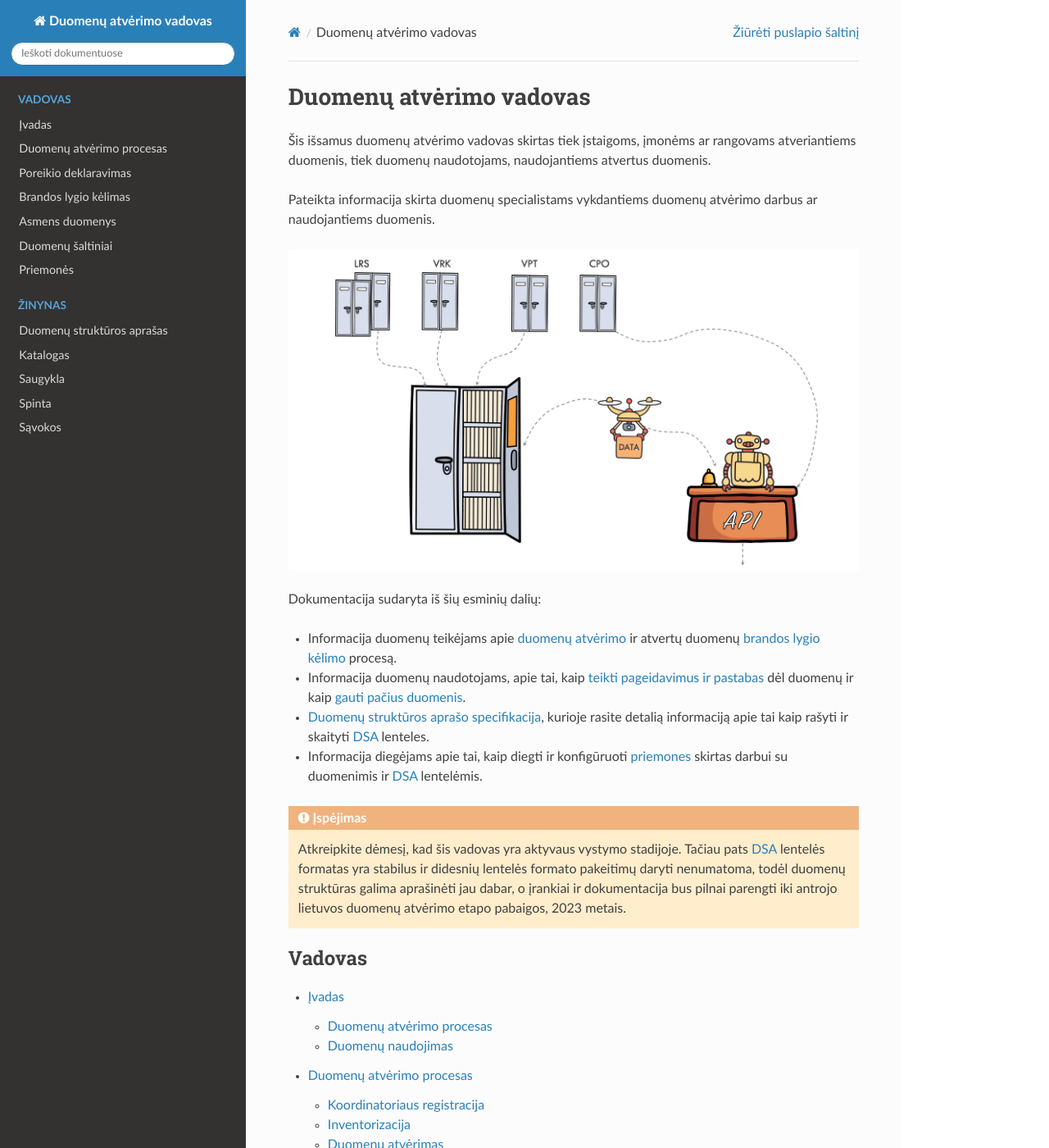
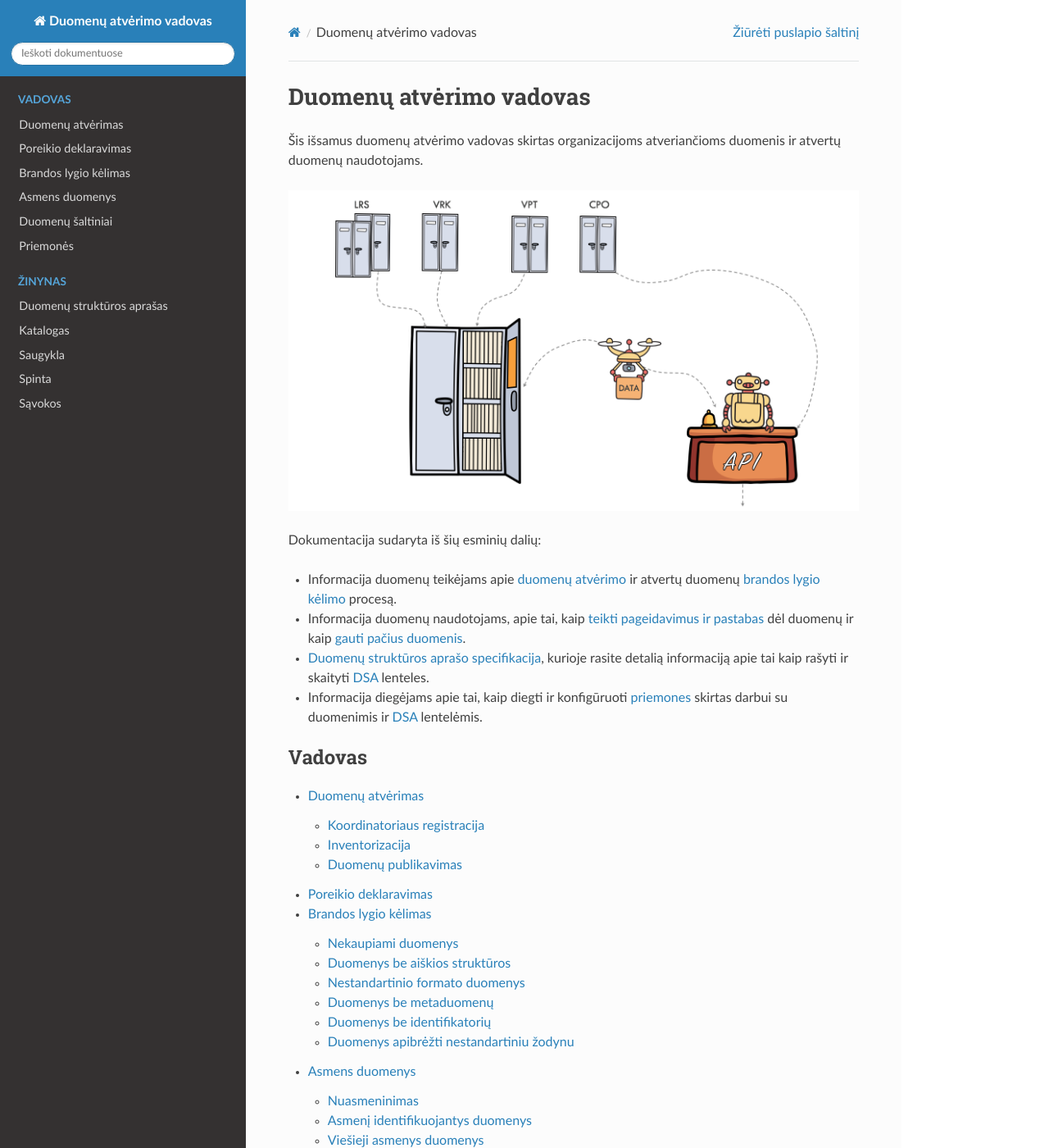
Before and after one commit to atviriduomenys/manifest, a Sphinx documentation site: the page built from docs/index.rst, in a window 1280 px wide and 1400 px high. Shown: the whole window at 82% size. Built offline with Sphinx 7.4.7 and the Read the Docs theme 2.0.0, drawn with Linux system fonts in a browser that asks for light colours.

Commit message:
Fixing Catalog docs

```diff
--- a/docs/index.rst
+++ b/docs/index.rst
@@ -3,13 +3,8 @@
 Duomenų atvėrimo vadovas
 ########################
 
-Šis išsamus duomenų atvėrimo vadovas skirtas tiek įstaigoms, įmonėms ar
-rangovams atveriantiems duomenis, tiek duomenų naudotojams, naudojantiems
-atvertus duomenis.
-
-Pateikta informacija skirta duomenų specialistams vykdantiems duomenų
-atvėrimo darbus ar naudojantiems duomenis.
-
+Šis išsamus duomenų atvėrimo vadovas skirtas organizacijoms atveriančioms
+duomenis ir atvertų duomenų naudotojams.
 
 .. image:: static/spinta.png
 
@@ -30,20 +25,11 @@
 - Informacija diegėjams apie tai, kaip diegti ir konfigūruoti :ref:`priemones
   <priemonės>` skirtas darbui su duomenimis ir :term:`DSA` lentelėmis.
 
-.. warning::
-
-    Atkreipkite dėmesį, kad šis vadovas yra aktyvaus vystymo stadijoje. Tačiau
-    pats :ref:`DSA <dsa>` lentelės formatas yra stabilus ir didesnių lentelės
-    formato pakeitimų daryti nenumatoma, todėl duomenų struktūras galima
-    aprašinėti jau dabar, o įrankiai ir dokumentacija bus pilnai parengti iki
-    antrojo lietuvos duomenų atvėrimo etapo pabaigos, 2023 metais.
-
 
 .. toctree::
     :caption: Vadovas
     :maxdepth: 2
 
-    ivadas
     atverimas
     poreikio-deklaravimas
     brandos-lygio-kelimas/index
--- a/docs/katalogas/index.rst
+++ /dev/null
@@ -1,6 +0,0 @@
-
-.. toctree::
-    :caption: Vadovas
-    :maxdepth: 2
-
-    adp_okot
--- a/docs/priemones.rst
+++ b/docs/priemones.rst
@@ -14,7 +14,8 @@
 
 :Katalogas:
     :ref:`Atvirų duomenų Katalogas <katalogas>` pasiekiamas adresu
-    `data.gov.lt`_. Katalogas skirtas metaduomenų valdymui.
+    `data.gov.lt`_. Kataloge, vienoje vietoje galima rasti informacija apie
+    atvertus duomenų rinkinius.
 
 :Saugykla:
     :ref:`Atvirų duomenų Saugykla <saugykla>` pasiekiama adresu
```
Also changed, not shown: other parts of docs/index.rst (+1 -1 lines), docs/atverimas.rst (+14 -4 lines), docs/katalogas.rst (renamed from docs/katalogas/adp_okot.rst, +130 -101 lines).
